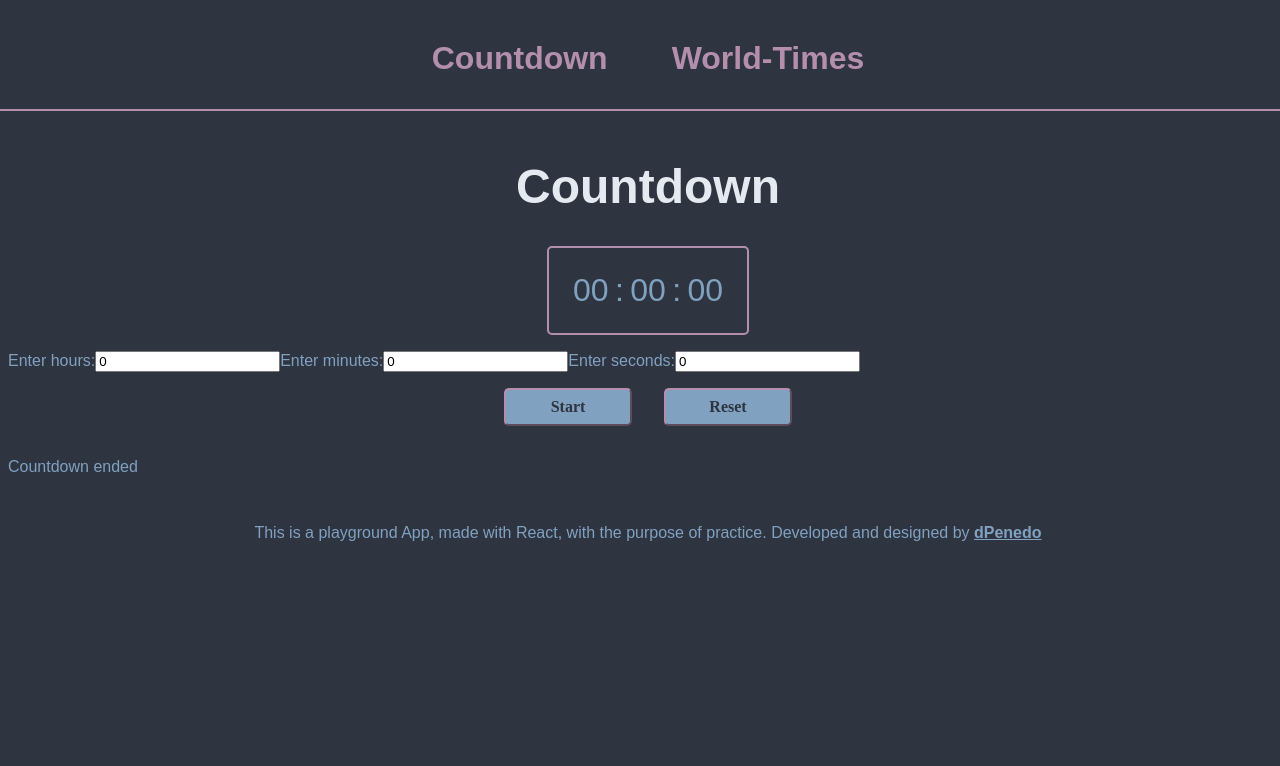
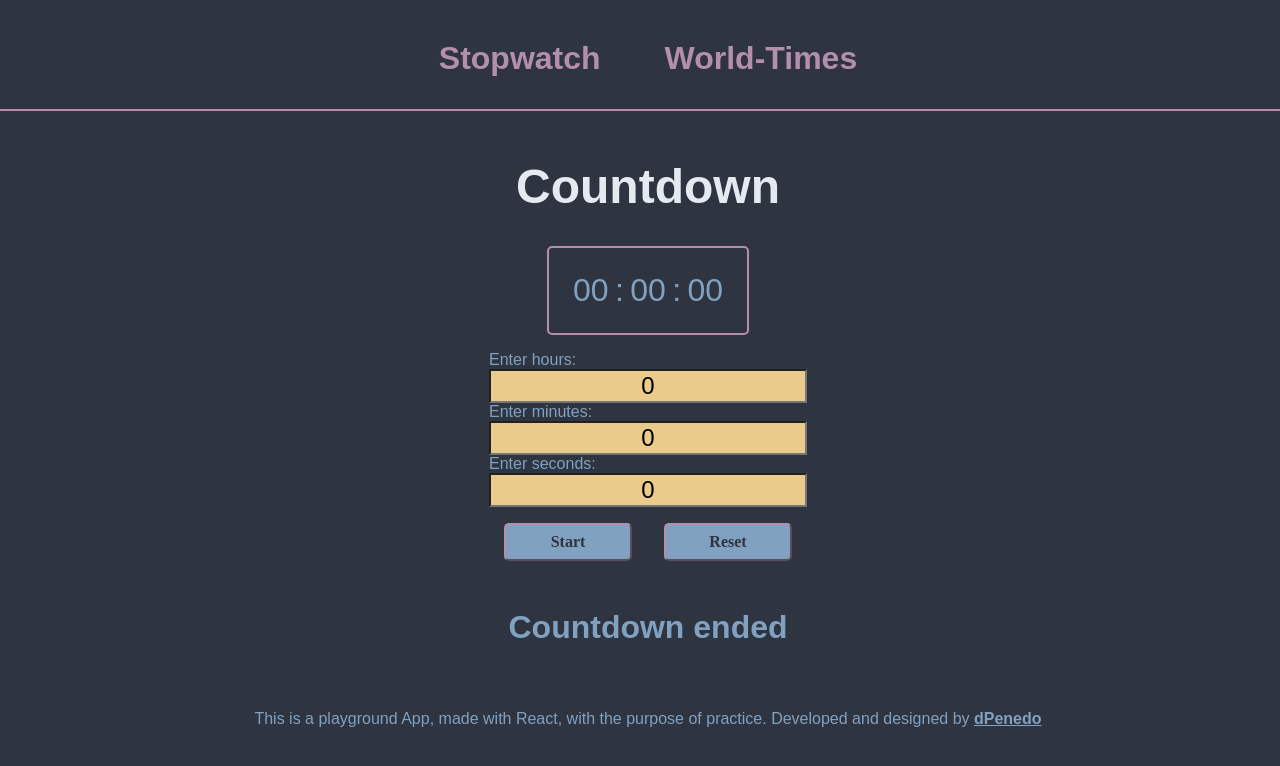
Before and after one commit to dPenedo/chronoscript, a React (Vite) app in the folder react-ts/: page /countdown in a window 1280 px wide. Shown: the top 766 px of the page. Built offline with nearby package versions, Linux system fonts and the light colour scheme; a web font is replaced by a local one.

Commit message:
las rutas de la navbar cambian de manera dinamica

```diff
--- a/react-ts/src/App.css
+++ b/react-ts/src/App.css
@@ -24,14 +24,10 @@ body {
     min-height: 100vh;
 }
 
-main {
-    flex: 1;
-}
-
 .main-content {
     flex: 1;
     margin: 0;
-    height: 80vh;
+    margin: 1rem 1rem;
 }
 
 .main-title {
--- a/react-ts/src/App.tsx
+++ b/react-ts/src/App.tsx
@@ -10,7 +10,7 @@ export default function App() {
     return (
             <>
             <Header />
-            <main>
+            <main className="main-content">
 
             <Routes>
                 <Route path="/" element={<Home />} />
--- a/react-ts/src/components/Header.tsx
+++ b/react-ts/src/components/Header.tsx
@@ -1,17 +1,37 @@
-import { Link } from 'react-router-dom';
+import { Link, useLocation } from 'react-router-dom';
 import styles from './header.module.css'
 import '../App.css';
 
 export default function Header() {
+
+    const location = useLocation();
+    const currentPath = location.pathname;
     return (
         <>
         <nav className={styles.navbar}>
+                { currentPath !== '/' &&
+                    (
+                        <Link className={styles.navbar__link} to="/">
+                            Stopwatch
+                        </Link>
+                    )
+                }
+                {
+                    currentPath !== '/countdown' && (
                         <Link className={styles.navbar__link} to="/countdown">
                             Countdown
                         </Link>
+                    )
+                } {
+                    currentPath !== '/world-times' && (
+
                         <Link className={styles.navbar__link} to="/world-times">
                             World-Times
                         </Link>
+                    )
+
+
+                }
         </nav>
         </>
     );
--- a/react-ts/src/pages/Countdown.tsx
+++ b/react-ts/src/pages/Countdown.tsx
@@ -2,6 +2,7 @@ import { ChangeEvent, useEffect, useState } from "react";
 import Clock from "../components/Clock";
 import Button from "../components/Button";
 import { calculateTimeFromCentiseconds } from "../utils/timeUtils";
+import Styles from "./countdown.module.css";
 
 export default function Countdown() {
     const [countValue, setCountValue] = useState(0);
@@ -37,6 +38,7 @@ export default function Countdown() {
             setInputValue({ hours: hours, minutes: minutes, seconds: seconds });
         } else {
             // Set countValue based on the current input values
+            setMessage('Countdown started');
             setCountValue(getTotalCentiseconds());
             setIsRunning(true);
         }
@@ -56,7 +58,7 @@ export default function Countdown() {
     useEffect(() => {
         let intervalId: number;
         if (isRunning && countValue > 0) {
-            console.log(`is running ${countValue}`)
+            console.log(`is running${countValue}`)
             intervalId = setInterval(() => {
                 setCountValue((prev) => prev - 100); // Decrement by 1000 (1 second in centiseconds)
             }, intervalValue);
@@ -75,11 +77,11 @@ export default function Countdown() {
             <h1 className="main-title">Countdown</h1>
             <Clock hours={hours} minutes={minutes} seconds={seconds} showCentiseconds={false} />
 
-            <div className="set-timer">
-                <form className="set-timer__form" method="get">
+            <div className={Styles.setTimer}>
+                <form className={Styles.setTimer__form} method="get">
                     <label className="set-timer__label" htmlFor="hours-timer-input">Enter hours:</label>
                     <input
-                        className="set-timer__input"
+                        className={Styles.setTimer__input}
                         type="text"
                         id="hours-timer-input"
                         name="hours"
@@ -92,7 +94,7 @@ export default function Countdown() {
 
                     <label className="set-timer__label" htmlFor="minutes-timer-input">Enter minutes:</label>
                     <input
-                        className="set-timer__input"
+                        className={Styles.setTimer__input}
                         type="text"
                         id="minutes-timer-input"
                         name="minutes"
@@ -105,7 +107,7 @@ export default function Countdown() {
 
                     <label className="set-timer__label" htmlFor="seconds-timer-input">Enter seconds:</label>
                     <input
-                        className="set-timer__input"
+                        className={Styles.setTimer__input}
                         type="text"
                         id="seconds-timer-input"
                         name="seconds"
@@ -122,8 +124,8 @@ export default function Countdown() {
                 <Button onClick={toggleCountdown}>{isRunning ? 'Pause' : 'Start'}</Button>
                 <Button onClick={resetCountdown}>Reset</Button>
             </div>
-            <div className="message__container">
-                <p className="message__text" id="message">{message}</p>
+            <div className={Styles.message__container}>
+                <p className={Styles.message__text} id="message">{message}</p>
             </div>
         </div>
     );
--- a/react-ts/src/pages/Home.tsx
+++ b/react-ts/src/pages/Home.tsx
@@ -34,7 +34,7 @@ export default function Home() {
     const {hours, minutes, seconds, centiseconds} = calculateTimeFromCentiseconds(countValue);
     return (
         <div className="section">
-            <h1 className="main-title">CHRONOMETER</h1>
+            <h1 className="main-title">STOPWATCH</h1>
             <Clock
                 hours={hours}
                 minutes={minutes}
--- /dev/null
+++ b/react-ts/src/pages/countdown.module.css
@@ -0,0 +1,30 @@
+.setTimer {
+    display: flex;
+    justify-content: center;
+}
+
+.setTimer__form {
+    display: flex;
+    justify-content: center;
+    flex-direction: column;
+}
+
+.setTimer__input {
+    background-color: var(--yellow);
+    font-size: 1.5rem;
+    text-align: center;
+}
+.message__container {
+    display: flex;
+    justify-content: center;
+}
+.message__text {
+    font-size: 2rem;
+    font-weight: 800;
+}
+
+@media (min-width: 1200px) {
+    .set-timer__input {
+        font-size: 1rem;
+    }
+}
```
Also changed, not shown: 1 other file (tests, documents, lock files or other folders).
